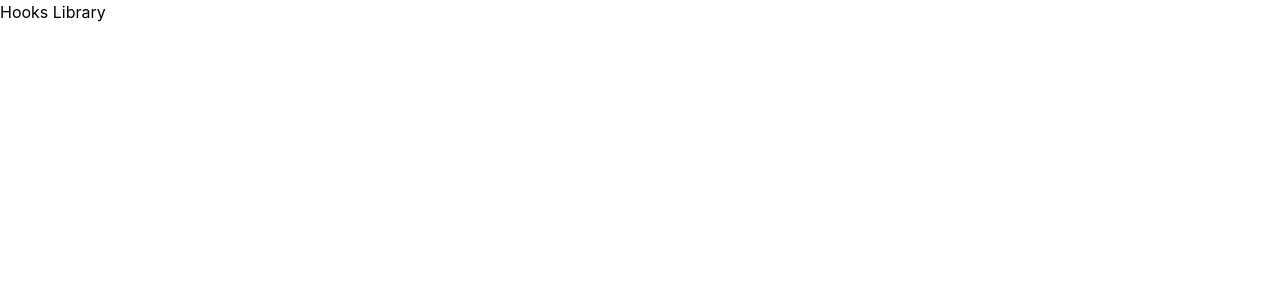
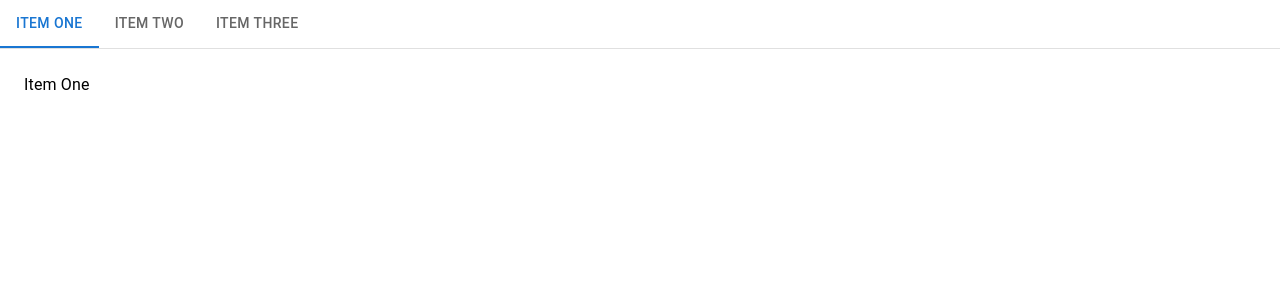
Before and after one commit to nonnhjleno/hooks-library, a React (Create React App) app: page / in a window 1280 px wide. Shown: the top 300 px of the page. Built offline with nearby package versions, Linux system fonts and the light colour scheme.

Commit message:
tabsが使えるようにした。

```diff
--- a/src/App.js
+++ b/src/App.js
@@ -1,11 +1,68 @@
-import './App.css';
+import React, { useState } from 'react';
+import Tabs from '@mui/material/Tabs';
+import Tab from '@mui/material/Tab';
+import Typography from '@mui/material/Typography';
+import Box from '@mui/material/Box';
 
-function App() {
+// カスタムタブパネルコンポーネント
+function CustomTabPanel(props) {
+  const { children, value, index, ...other } = props;
+
   return (
-    <div>
-      <h1>Hooks Library</h1>
+    <div
+      role="tabpanel"
+      hidden={value !== index} // valueとindexが異なる場合、このタブパネルは非表示
+      id={`simple-tabpanel-${index}`} // タブパネルの一意のID
+      aria-labelledby={`simple-tab-${index}`} // タブに関連付けられたラベルのID
+      {...other} // 他の属性やプロップスを渡す（必要に応じて）
+    >
+      {/* 現在のタブが表示されている場合に内容を表示 */}
+      {value === index && (
+        <Box sx={{ p: 3 }}>
+          <Typography>{children}</Typography> {/* タブパネルの内容 */}
+        </Box>
+      )}
     </div>
   );
 }
 
-export default App;
+// タブのアクセシビリティプロパティを生成するヘルパー関数
+function a11yProps(index) {
+  return {
+    id: `simple-tab-${index}`,
+    'aria-controls': `simple-tabpanel-${index}`,
+  };
+}
+
+// メインのタブコンポーネント
+export default function BasicTabs() {
+  const [value, setValue] = useState(0);
+
+  // タブが切り替えられたときのハンドラー
+  const handleChange = (event, newValue) => {
+    setValue(newValue);
+  };
+
+  return (
+    <Box sx={{ width: '100%' }}>
+      <Box sx={{ borderBottom: 1, borderColor: 'divider' }}>
+        {/* タブのセットアップ */}
+        <Tabs value={value} onChange={handleChange} aria-label="basic tabs example">
+          <Tab label="Item One" {...a11yProps(0)} />
+          <Tab label="Item Two" {...a11yProps(1)} />
+          <Tab label="Item Three" {...a11yProps(2)} />
+        </Tabs>
+      </Box>
+      {/* タブパネルの内容 */}
+      <CustomTabPanel value={value} index={0}>
+        Item One
+      </CustomTabPanel>
+      <CustomTabPanel value={value} index={1}>
+        Item Two
+      </CustomTabPanel>
+      <CustomTabPanel value={value} index={2}>
+        Item Three
+      </CustomTabPanel>
+    </Box>
+  );
+}
```
